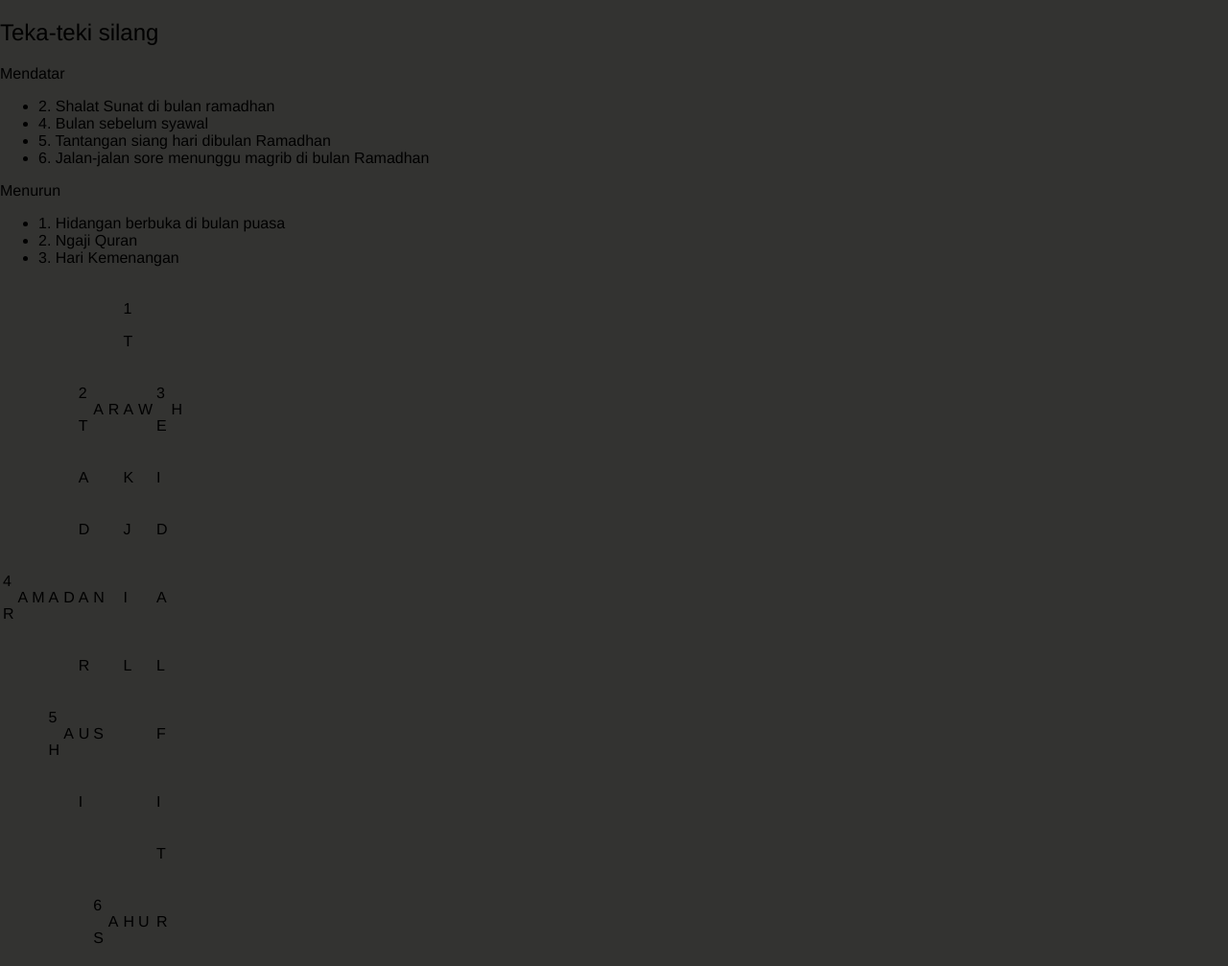
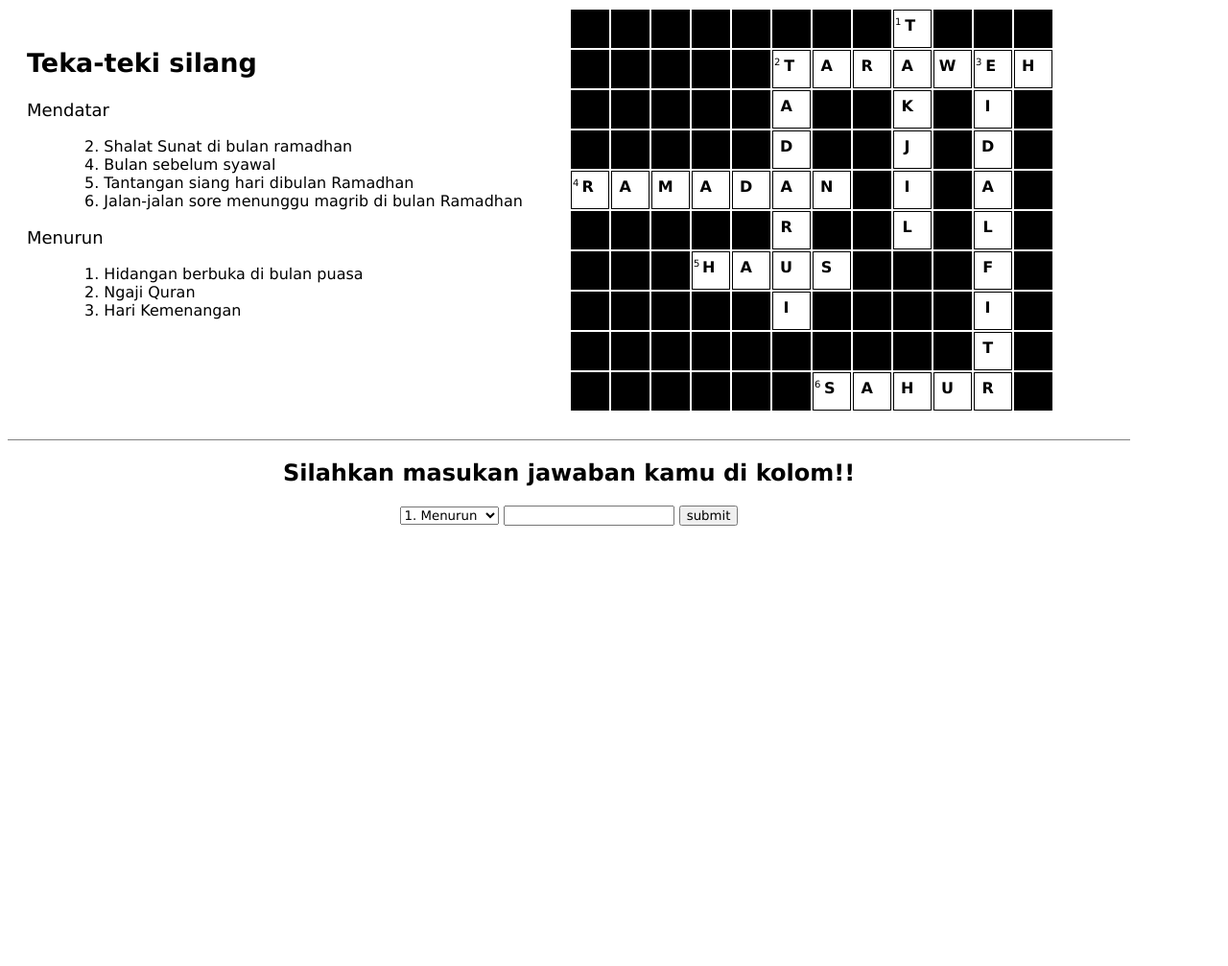
Before and after one commit to firhanabdurr/appKalkulator, a plain HTML site: page index.html in a window 1280 px wide. Shown: the top 1007 px of the page at 96% size. After the commit the page ends 800 px from the top, so only its background shows below. Drawn offline with nearby package versions, Linux system fonts and the light colour scheme.

Commit message:
fix layout

```diff
--- a/style.css
+++ b/style.css
@@ -1,63 +1,94 @@
-*,
-*::before,
-*::after {
-    box-sizing: border-box;
-    font-family: 'Franklin Gothic Medium', 'Arial Narrow', Arial, sans-serif;
-    font-weight: normal;
+* {
+  font-family: "Lucida Grande";
+  box-sizing: border-box;
 }
 
-body {
-    padding: 0;
-    margin: 0;
-    background: #333331;
+a {
+  text-decoration: none;
+  padding: 3px;
 }
 
-.calculator-grid {
-    display: grid;
-    justify-content: center;
-    align-content: center;
-    min-height: 100vh;
-    grid-template-columns: repeat(4, 100px);
-    grid-template-rows: minmax(120px, auto) repeat(5, 100px);
+li {
+  list-style: none;
+  padding-left: 20px;
+  font-size: 16px;
 }
 
-.calculator-grid>button {
-    cursor: pointer;
-    font-size: 2rem;
-    border: 1px solid white;
-    outline: none;
-    background-color: rgba(255, 255, 255, .75);
+
+body {
+  width: 1170px;
+  height: 600px;
 }
 
-.calculator-grid>button:hover {
-    background-color: rgba(255, 255, 255, .9);
+.tts-right {
+  width: 50%;
+  height: 400px;
+  float: right;
+  margin-bottom: 50px;
 }
 
-.span-two {
-    grid-column: span 2;
+
+.tts-left {
+  width: 50%;
+  height: 400px;
+  float: left;
+  padding: 20px;
+  margin-bottom: 50px;
+  font-size: 18px;
 }
 
-.output {
-    grid-column: 1/-1;
-    background-color: rgba(0, 0, 0, .75);
-    display: flex;
-    align-items: flex-end;
-    justify-content: space-around;
-    flex-direction: column;
-    padding: 10px;
-    word-wrap: break-word;
-    word-break: break-all;
-
+.tts-bottom {
+  width: 100%;
+  height: 200px;
+  text-align: center;
+  display: inline-block;
+  border-top: 1px solid grey;
 }
 
-.output .previous-operand {
-    color: rgba(255, 255, 255, .75);
-    font-size: 1.5rem;
 
+/* tts tabel */
+table {
+  text-align: center;
 }
 
-.output .current-operand {
-    color: whitesmoke;
-    font-size: 2.5rem;
+td {
+  width: 40px;
+  height: 40px;
+}
 
+.black {
+  background-color: black;
+  width: 40px;
+  height: 40px;
 }
+
+.white {
+  background-color: white;
+  border: 1px solid black;
+  width: 40px;
+  height: 40px;
+  margin: 0.5px;
+}
+
+.white p {
+  margin: 0;
+  padding: 0;
+}
+
+.num-id {
+  margin: 0;
+  padding: 0;
+  font-size: 10px;
+  float: left;
+  font-size: 10px;
+}
+
+.word-id {
+  margin: 0;
+  width: 70%;
+  height: 70%;
+  font-weight: bold;
+  text-align: center;
+}
+
+/* dropdown */
```
